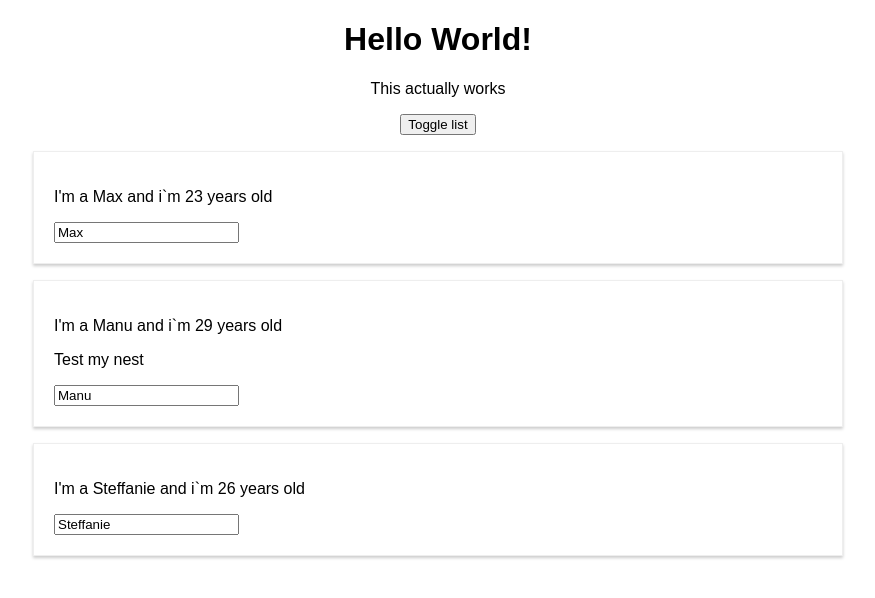
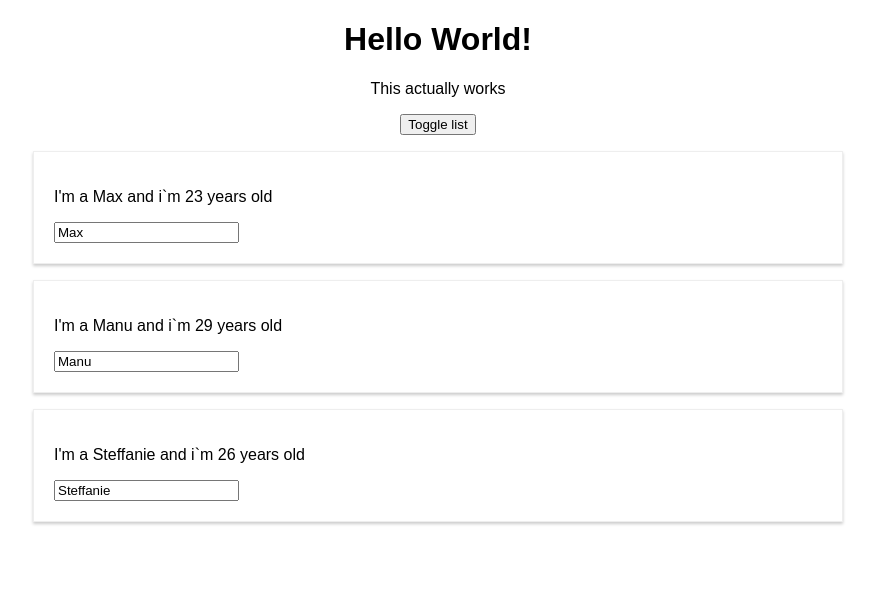
Before and after one commit to iYegor/react_tutorial, a React (Create React App) app in the folder udemy-react-guide/: page / in a window 1280 px wide. Both pictures are taken after a click on the button "Toggle list". Shown: the top 598 px of the page, without its empty margins (202-1077 px from the left). Built offline with nearby package versions, Linux system fonts and the light colour scheme.

Commit message:
Added dynamic display of list and delete from list handler

```diff
--- a/udemy-react-guide/src/App.js
+++ b/udemy-react-guide/src/App.js
@@ -13,24 +13,10 @@
         showPersons: false
     };
 
-    switchNameHandler = (newName) => {
-        this.setState({
-            persons: [
-                {name: newName, age: 11},
-                {name: 'Manu', age: 29},
-                {name: 'Steffanie', age: 26}
-            ]
-        })
-    };
-
-    nameChangeHandler = (event) => {
-        this.setState({
-            persons: [
-                {name: 'Max', age: 23},
-                {name: 'Manu', age: 29},
-                {name: event.target.value, age: 26}
-            ]
-        })
+    deletePersonHandler = (index) => {
+        const persons = this.state.persons;
+        persons.splice(index, 1);
+        this.setState({persons:persons});
     };
 
     togglePersons = () => {
@@ -44,18 +30,15 @@
         if (this.state.showPersons) {
             persons = (
                 <div>
-                    <Person
-                        name={this.state.persons[0].name}
-                        age={this.state.persons[0].age}/>
-                    <Person
-                        name={this.state.persons[1].name}
-                        age={this.state.persons[1].age}
-                        click={this.switchNameHandler.bind(this, 'new Name2')}>Test my nest
-                    </Person>
-                    <Person
-                        name={this.state.persons[2].name}
-                        age={this.state.persons[2].age}
-                        changed={this.nameChangeHandler}/>
+                    {
+                        this.state.persons.map((person, index) => {
+                            return <Person
+                                name={person.name}
+                                age={person.age}
+                                click={() => this.deletePersonHandler(index)}
+                            />
+                        })
+                    }
                 </div>
             );
         }
```
